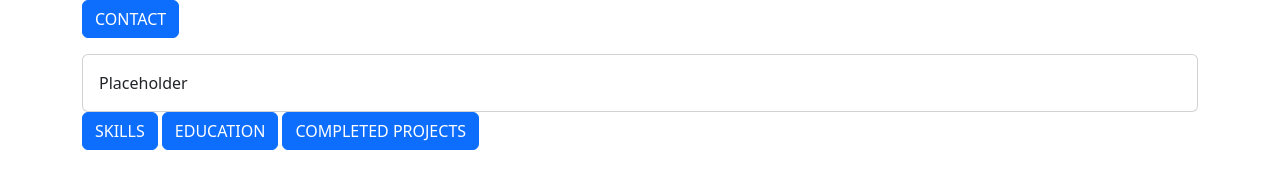
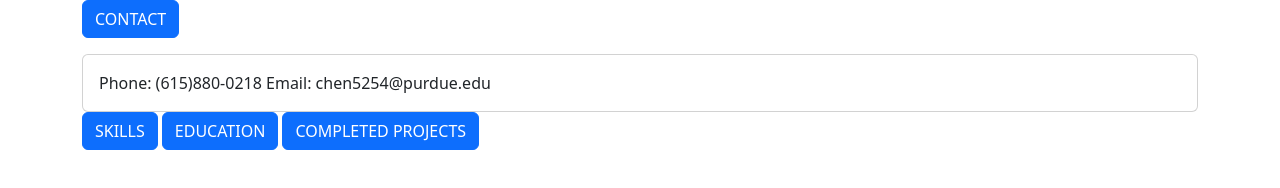
Before and after one commit to BenChennisson/BenChennisson.github.io, a plain HTML site: page js/index.html in a window 1280 px wide. Both pictures are taken after a click on the button "CONTACT". Drawn offline with nearby package versions, Linux system fonts and the light colour scheme.

Commit message:
Added Content

```diff
--- a/js/index.html
+++ b/js/index.html
@@ -17,7 +17,8 @@
             </p>
             <div class = "collapse" id = "contact">
                 <div class = "card card-body">
-                    Placeholder
+                    Phone: (615)880-0218
+                    Email: chen5254@purdue.edu
                 </div>
             </div>
             <p class = "d-inline-flex gap-1">
@@ -27,7 +28,11 @@
             </p>
             <div class = "collapse" id = "skills">
                 <div class = "card card-body">
-                    Placeholder
+                    <ul>
+                        <li>Coding: C, Java, Python</li>
+                        <li>Data Science: R, SQL, Pandas</li>
+                        <li>Web Development: HTML, Bootstrap</li>
+                    </ul>
                 </div>
             </div>
             <p class = "d-inline-flex gap-1">
@@ -37,7 +42,7 @@
             </p>
             <div class = "collapse" id = "education">
                 <div class = "card card-body">
-                    Placeholder
+                    Purdue University (2024 - Present)
                 </div>
             </div>
             <p class = "d-inline-flex gap-1">
```
